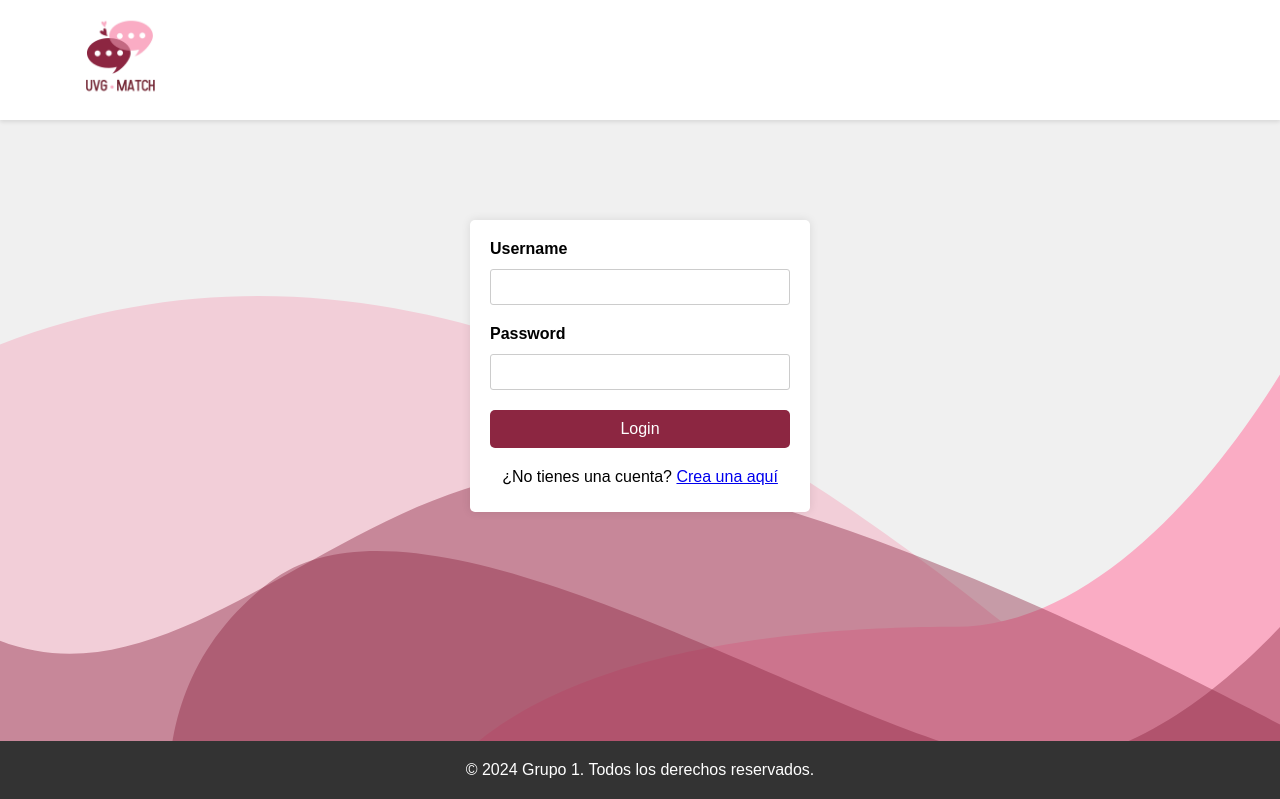
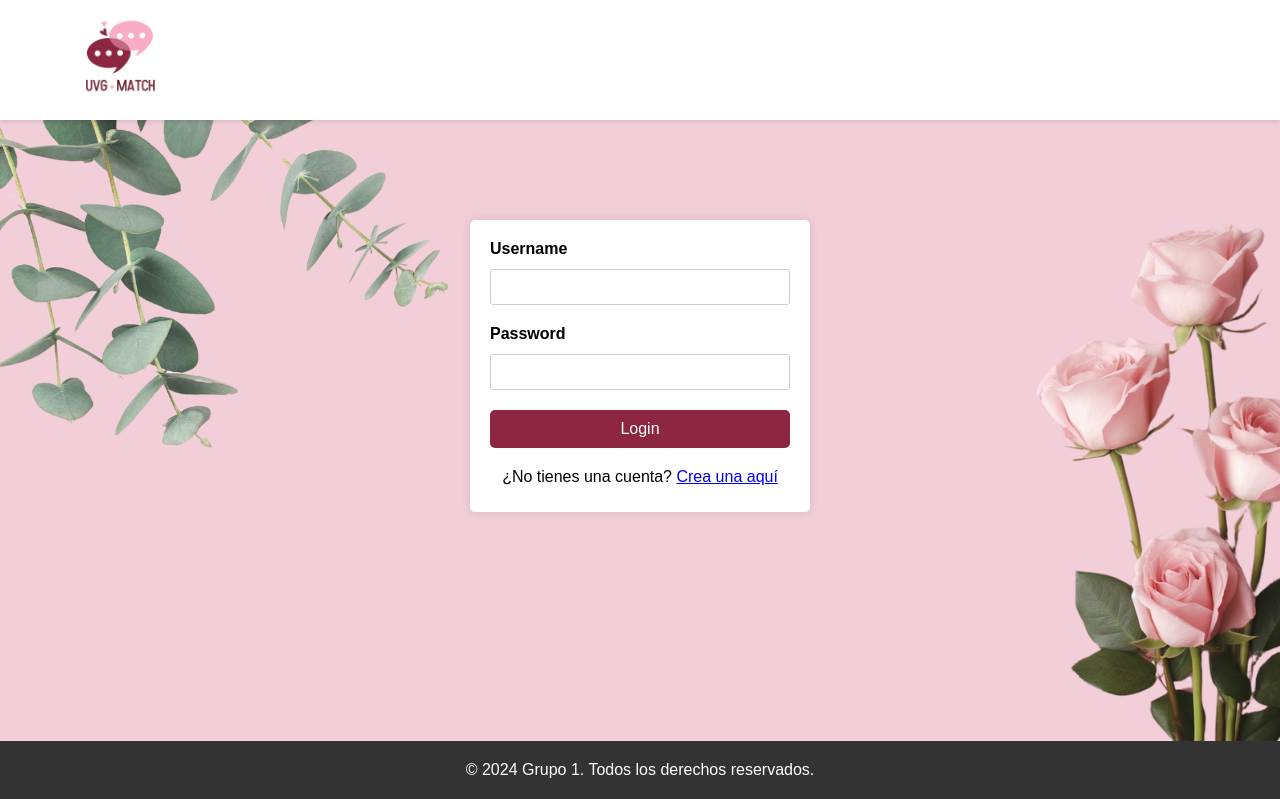
Before and after one commit to cru23110/uvg_match, a Flask app: page /login in a window 1280 px wide. Shown: the part 1-800 px from the top of the page. Run offline with Flask 3, Linux system fonts and the light colour scheme; some libraries are stand-ins or nearby versions.

Commit message:
Change of background in Login.html

```diff
--- a/static/css/login.css
+++ b/static/css/login.css
@@ -11,6 +11,16 @@ html, body {
 
 .content-wrap {
     flex: 1;
+}
+
+.login-page{
+    background-image: url('../img/background_login.png');
+    background-size: cover;
+    background-repeat: no-repeat;
+    background-attachment: fixed;
+    background-position: center;
+    background-color: #FFFFFF;
+    margin: 0;
 }
 
 .login-container {
--- a/templates/Login.html
+++ b/templates/Login.html
@@ -13,7 +13,7 @@
     <link rel="stylesheet" href="../static/css/login.css">
 </head>
 
-<body>
+<body class="login-page">
     <div class="page-container">
         <!-- ------- Header ------- -->
         <header class="header">
```
Also changed, not shown: static/img/background_login.png (added).
